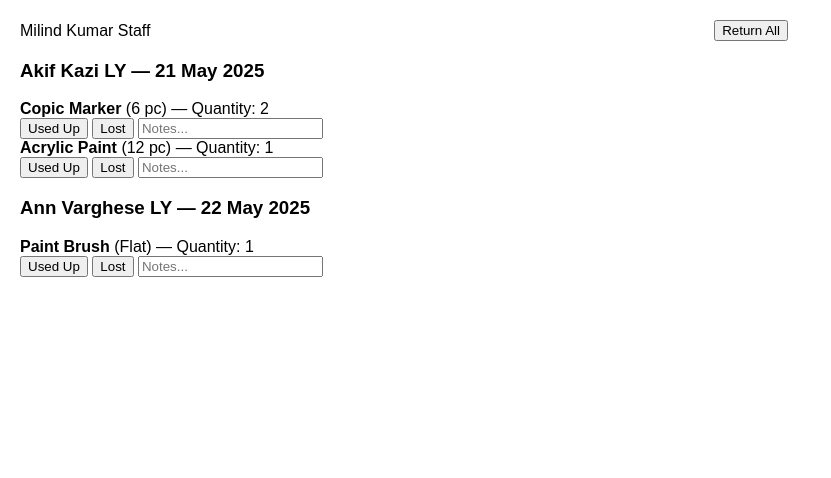
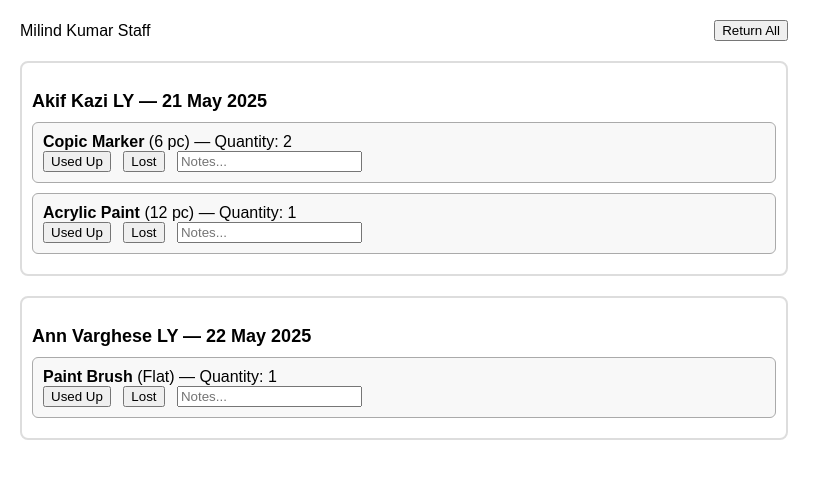
Before and after one commit to AkifKazi/akif-kazi-catalog, an Electron app: page staff.html in a window 1280 px wide. Shown: the whole page, without its empty margins (0-831 px from the left). Drawn offline with Linux system fonts and the light colour scheme; files that its build step writes are made by us from their sources; files whose address does not match are found by name.

Commit message:
Update student.css
added staff css at the bottom. working

```diff
--- a/renderer/css/student.css
+++ b/renderer/css/student.css
@@ -58,3 +58,29 @@ body {
   justify-content: space-between;
   align-items: center;
 }
+
+/* staff css */
+
+.activity-user-block {
+  margin-top: 20px;
+  padding: 10px;
+  border: 2px solid #ddd;
+  border-radius: 8px;
+}
+
+.activity-user-block h3 {
+  margin-bottom: 10px;
+  font-size: 18px;
+}
+
+.log-entry {
+  padding: 10px;
+  margin: 10px 0;
+  border: 1px solid #aaa;
+  border-radius: 6px;
+  background-color: #f8f8f8;
+}
+
+.log-entry button {
+  margin-right: 8px;
+}
```
